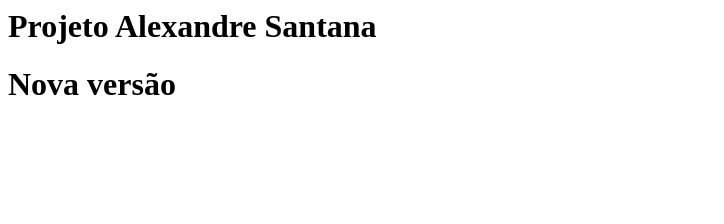
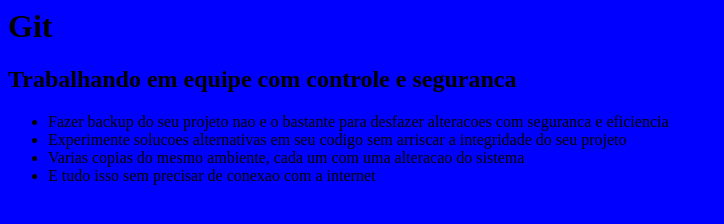
Before and after one commit to alexandresantana92/curso-git, a plain HTML site: page index.html in a window 1280 px wide. Shown: the whole page, without its empty margins (0-724 px from the left). Drawn offline with Linux system fonts and the light colour scheme.

Commit message:
inicio do design

```diff
--- /dev/null
+++ b/estilo.css
@@ -0,0 +1,4 @@
+body {
+
+	background-color: blue;
+}
--- a/index.html
+++ b/index.html
@@ -1,8 +1,25 @@
 <html>
+
 	<head>
+	<link rel="stylesheet" href="estilo.css">
+		<meta charset="UTF-8"/>
 	</head>
+
 	<body>
-		<h1>Projeto Alexandre Santana</h1>
-		<h1>Nova versão</h1>
+		<h1>Git</h1>
+		<h2>Trabalhando em equipe com controle e seguranca</h2>
+
+		<ul>
+			<li>Fazer backup do seu projeto nao e o bastante para desfazer
+			alteracoes com seguranca e eficiencia</li>
+
+			<li>Experimente solucoes alternativas em seu codigo sem arriscar
+			a integridade do seu projeto</li>
+			<li>Varias copias do mesmo ambiente, cada um com uma alteracao
+			do sistema</li>
+
+			<li>E tudo isso sem precisar de conexao com a internet</li>
+		</ul>
 	</body>
+
 </html>
```
